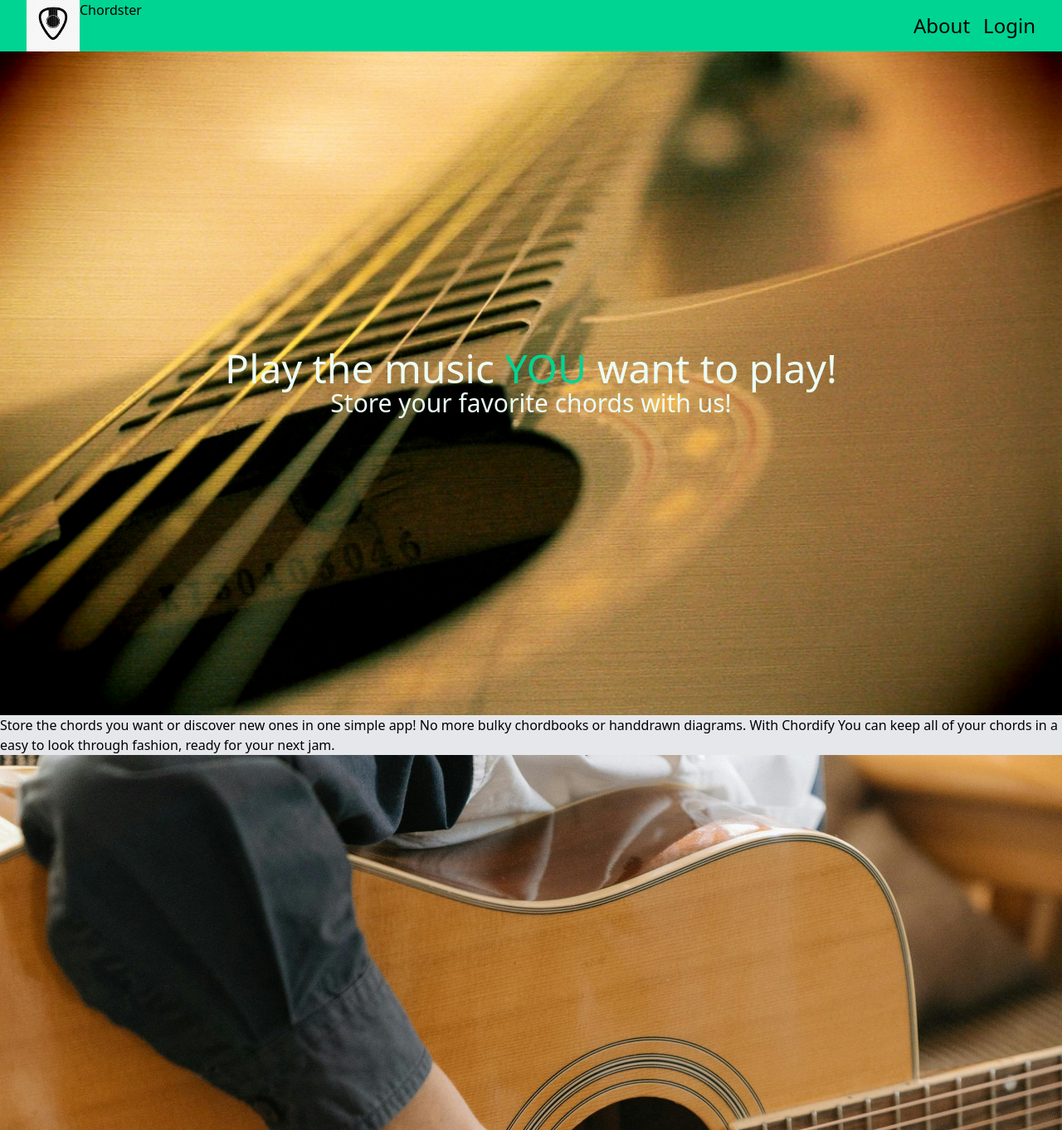
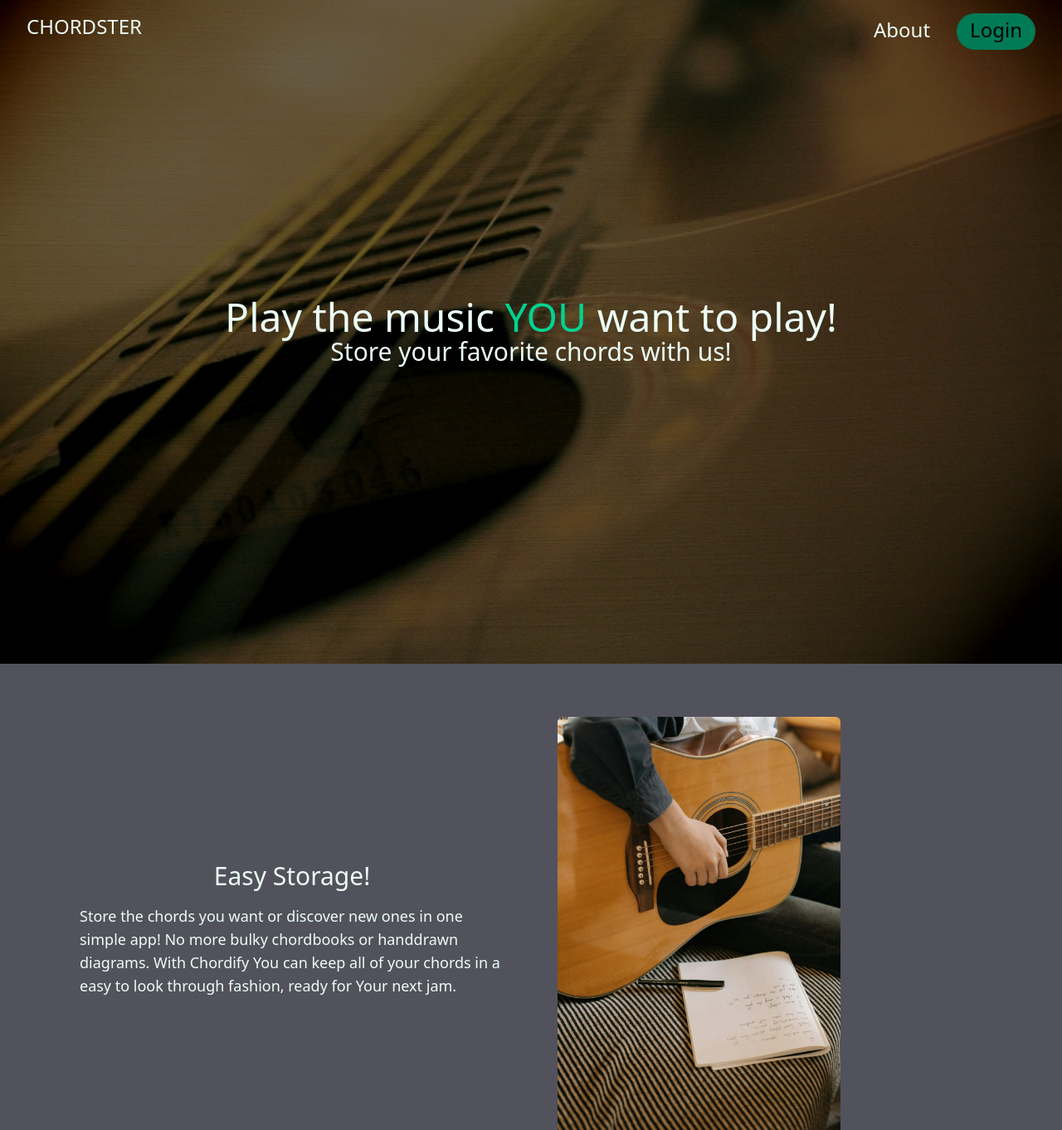
Before and after one commit to Dziuun/Chordster, a React (Vite) app: page / in a window 1280 px wide. Shown: the top 1362 px of the page at 83% size. Built offline with nearby package versions, Linux system fonts and the light colour scheme.

Commit message:
More styling for the landing page

```diff
--- a/src/Components/Button.jsx
+++ b/src/Components/Button.jsx
@@ -1,11 +1,26 @@
 import { NavLink } from "react-router-dom";
 
 function Button({ type = "nav", destination, children }) {
-  return (
-    <NavLink to={destination} className="text-2xl">
-      {children}
-    </NavLink>
-  );
+  if (type === "nav")
+    return (
+      <NavLink
+        to={destination}
+        className="text-2xl text-emerald-50  px-4 pb-2 pt-1 text-center"
+      >
+        {children}
+      </NavLink>
+    );
+
+  if (type === "cta")
+    return (
+      <NavLink
+        to={destination}
+        className="cursor-pointer text-2xl bg-emerald-700 rounded-full px-4 pb-2 pt-1 text-center
+      "
+      >
+        {children}
+      </NavLink>
+    );
 }
 
 export default Button;
--- a/src/Components/ChordCreator.jsx
+++ b/src/Components/ChordCreator.jsx
@@ -1,5 +1,17 @@
 import { useState } from "react";
 import styles from "./ChordCreator.module.css";
+
+const initialState = {
+  strings: [
+    {
+      string: "E",
+      frets: Array.from({ length: 5 }, (_, i) => ({
+        id: i + 1,
+        pressed: false,
+      })),
+    },
+  ],
+};
 
 function ChordCreator() {
   const [curFingers, setCurFingers] = useState([]);
@@ -40,7 +52,7 @@ function ChordCreator() {
     }))
   );
 
-  const [stringe, setStringe] = useState(
+  const [stringLowE, setStringLowE] = useState(
     Array.from({ length: 5 }, (_, i) => ({
       id: i + 1,
       pressed: false,
@@ -99,7 +111,12 @@ function ChordCreator() {
         break;
 
       case "e":
-        setStringe((prev) =>
+        if (stringLowE.filter((f) => f.pressed).length) {
+          setStringLowE((prev) => prev.map());
+          break;
+        }
+
+        setStringLowE((prev) =>
           prev.map((fret) =>
             fret.id === id ? { ...fret, pressed: !fret.pressed } : fret
           )
@@ -209,7 +226,7 @@ function ChordCreator() {
           })}
         </div>
         <div className={styles.string}>
-          {stringe.map((fret) => {
+          {stringLowE.map((fret) => {
             return (
               <div
                 className={styles.fret}
--- a/src/Components/Logo.jsx
+++ /dev/null
@@ -1,13 +0,0 @@
-import { Link } from "react-router-dom";
-import logo from "../assets/logo.jpg";
-
-function Logo() {
-  return (
-    <Link to="/" className="flex">
-      <img src={logo} width="64px" />
-      <h1>Chordster</h1>
-    </Link>
-  );
-}
-
-export default Logo;
--- a/src/Components/PageNav.jsx
+++ b/src/Components/PageNav.jsx
@@ -1,10 +1,9 @@
 import Button from "./Button";
-import Logo from "./Logo";
 
 function NavBar() {
   return (
-    <div className="flex flex-row justify-between pl-8 pr-8 bg-emerald-400">
-      <Logo />
+    <nav className="flex flex-row justify-between pl-8 pr-8 absolute w-screen z-20 pt-4 ">
+      <h1 className="text-2xl text-emerald-50">CHORDSTER</h1>
       <div className="flex gap-4 items-center">
         <Button type="nav" destination="about">
           About
@@ -13,7 +12,7 @@ function NavBar() {
           Login
         </Button>
       </div>
-    </div>
+    </nav>
   );
 }
 
--- a/src/Pages/Homepage.jsx
+++ b/src/Pages/Homepage.jsx
@@ -3,35 +3,60 @@ import PageNav from "../Components/PageNav";
 
 function Homepage() {
   return (
-    <main className="bg-gray-200">
+    <>
       <PageNav />
-
-      <section className="bg-[url(../../public/guitar_bg.jpg)] bg-cover flex-col justify-items-center content-center h-screen ">
-        <h1 className="text-5xl text-emerald-50">
-          Play the music <span className="text-emerald-400">YOU</span> want to
-          play!
+      <main className="bg-zinc-600  ">
+        <section className="bg-[url(/guitar_bg.jpg)] bg-cover bg-center before:absolute before:inset-0 before:bg-black/60 h-screen z-0">
+          <div className="relative flex flex-col justify-center items-center content-center text-center z-10 h-screen">
+            <h1 className="text-5xl text-emerald-50 ">
+              Play the music <span className="text-emerald-400">YOU</span> want
+              to play!
             </h1>
             <h2 className="text-3xl text-emerald-50 ">
               Store your favorite chords with us!
             </h2>
+          </div>
         </section>
-      <p>
-        Store the chords you want or discover new ones in one simple app! No
-        more bulky chordbooks or handdrawn diagrams. With Chordify You can keep
-        all of your chords in a easy to look through fashion, ready for your
-        next jam.
+        <section className="grid grid-rows-2 grid-cols-2 mt-16 gap-16">
+          <div className="justify-self-end self-center w-lg">
+            <h2 className="text-3xl text-center text-emerald-50">
+              Easy Storage!
+            </h2>
+            <p className="justify-self-end self-center w-lg text-emerald-50 text-lg mt-4">
+              Store the chords you want or discover new ones in one simple app!
+              No more bulky chordbooks or handdrawn diagrams. With Chordify You
+              can keep all of your chords in a easy to look through fashion,
+              ready for Your next jam.
             </p>
-      <img src="../../public/guitar_book.jpg" />
-      <p>
-        Can't find the right chord for your composition? With Chordify's chord
-        explorer you can easily find a chord suited for your composition in
-        seconds!
+          </div>
+          <img
+            src="/guitar_book.jpg"
+            className="max-h-[40vw] self-end rounded-md"
+          />
+          <img
+            src="/guitar_gameplay.jpg"
+            className="max-h-[40vw] self-end justify-self-end rounded-md"
+          />
+          <div className="justify-self-end self-center w-lg">
+            <h2 className="text-3xl text-center text-emerald-50">
+              Composition Help!
+            </h2>
+            <p className="justify-self-start self-center w-lg text-emerald-50 text-lg mt-2">
+              Can't find the right chord for your composition? With Chordify's
+              chord explorer you can easily find a chord suited for your
+              composition in seconds!
             </p>
-
-      <Button type="cta" destination="login">
+          </div>
+        </section>
+        <Button
+          type="cta"
+          destination="login"
+          className="place-center mr-auto ml-auto"
+        >
           Start exploring right now!
         </Button>
       </main>
+    </>
   );
 }
 
```
Also changed, not shown: 1 other file (tests, documents, lock files or other folders). Lines whose indentation alone changed are shown as unchanged.
